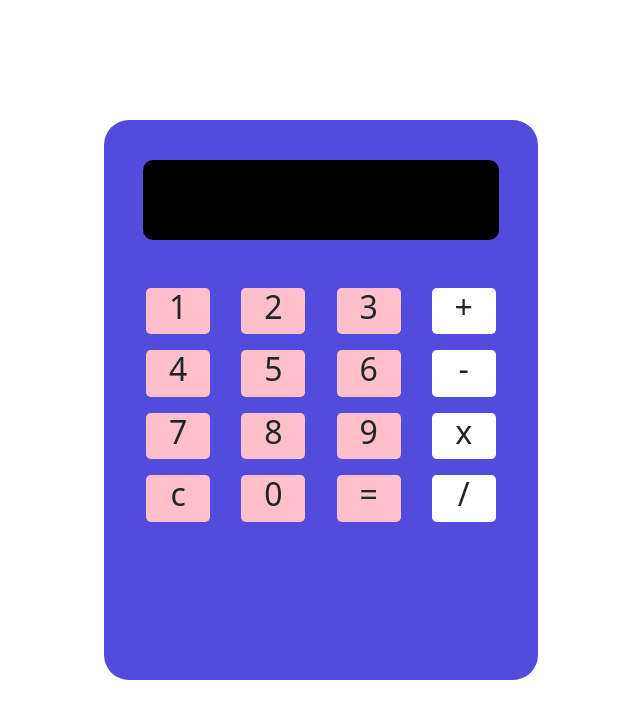
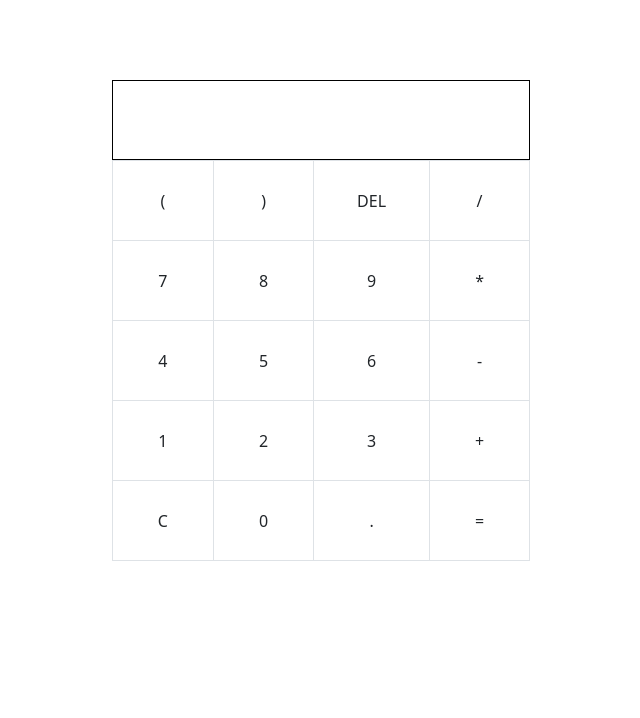
Before and after one commit to Wobins/simple-calculator, a plain HTML site: page index.html in a window 1280 px wide. Shown: the whole page, without its empty margins (319-959 px from the left). Drawn offline with nearby package versions, Linux system fonts and the light colour scheme.

Commit message:
layout built, operations included, display on screen added

```diff
--- a/app.js
+++ b/app.js
@@ -1,70 +1,26 @@
-let digits = document.querySelectorAll('.keyboard');
-let display = document.querySelector('.display');
-let deleteBtn = document.querySelector('.delete');
+let screen = document.querySelector('.screen h3')
+let buttons = document.querySelectorAll('.button')
+let equalSign = document.querySelector('.equalSign')
+let clearBtn = document.querySelector('.clearBtn')
 
-for (const digit of digits) {
-    digit.addEventListener('click', function() {
-        let value = this.textContent;
-        if (value !== 'c' && value !== '=' ) {
-            display.append(value);
-        }
+
+// const display = () => {
+
+// }
+
+buttons.forEach(button => {
+    button.addEventListener('click', () => {
+        el = button.textContent
+        screen.append(el)
     })
-    digit.addEventListener('mousedown', function () {
-        this.classList.add('focus')
-    })
-    digit.addEventListener('mouseup', function () {
-        this.classList.remove('focus')
-    })
-}
+});
 
-deleteBtn.addEventListener('mousedown', function () {
-    let value = display.textContent;
-    let arr = value.split("");
-    //console.log(arr)
-    let i = arr.length - 1;
-    let newArr = arr.slice(0, i);
-    //console.log(newArr)
-    display.textContent = "";
-    newArr.forEach(n => display.append(n));
+equalSign.addEventListener('click', () => {
+    operation = screen.textContent;
+    result = eval(operation)
+    screen.textContent = result
 })
 
-const equalSign = document.querySelector('.equalSign');
-const operators = document.querySelectorAll('.sign');
-
-equalSign.addEventListener('click', function () {
-    let value = display.textContent;
-    let arr = value.split("");
-    console.log(arr);
-
-    if (arr.includes('/')) {
-        //alert("division");
-        let i = arr.indexOf('/');
-        let term1 = parseInt(value.slice(0, i));
-        let term2 = parseInt(value.slice(i + 1));
-        display.textContent = term1 / term2;
-    }
-
-    if (arr.includes('x')) {
-        //alert("multiplication");
-        let i = arr.indexOf('x');
-        let term1 = parseInt(value.slice(0, i));
-        let term2 = parseInt(value.slice(i + 1));
-        display.textContent = term1 * term2;
-    }
-
-    if (arr.includes('+')) {
-        //alert("addition");
-        let i = arr.indexOf('+');
-        let term1 = parseInt(value.slice(0, i));
-        let term2 = parseInt(value.slice(i + 1));
-        display.textContent = term1 + term2;
-    }
-
-    if (arr.includes('-')) {
-        //alert("substraction");
-        let i = arr.indexOf('-');
-        let term1 = parseInt(value.slice(0, i));
-        let term2 = parseInt(value.slice(i + 1));
-        display.textContent = term1 - term2;
-    }
+clearBtn.addEventListener('click', () => {
+    screen.textContent = ''
 })
--- a/index.html
+++ b/index.html
@@ -5,52 +5,60 @@
     <meta http-equiv="X-UA-Compatible" content="IE=edge">
     <meta name="viewport" content="width=device-width, initial-scale=1.0">
 
-    <!--Bootstrap CSS-->
-    <link href="https://cdn.jsdelivr.net/npm/bootstrap@5.0.2/dist/css/bootstrap.min.css" rel="stylesheet" integrity="sha384-EVSTQN3/azprG1Anm3QDgpJLIm9Nao0Yz1ztcQTwFspd3yD65VohhpuuCOmLASjC" crossorigin="anonymous">
+    <!-- Bootstrap 5 CSS -->
+    <link href="https://cdn.jsdelivr.net/npm/bootstrap@5.1.3/dist/css/bootstrap.min.css" rel="stylesheet" integrity="sha384-1BmE4kWBq78iYhFldvKuhfTAU6auU8tT94WrHftjDbrCEXSU1oBoqyl2QvZ6jIW3" crossorigin="anonymous">
 
-    <!--custom CSS file-->
+    <!-- My custom styles -->
     <link rel="stylesheet" href="styles.css">
 
     <title>My Calculator</title>
 </head>
-<body>
-    <div class="row">
-        <div class="col-8 col-lg-4 offset-2 offset-lg-4 col-md-6 offset-md-3 myCalc">
-            <div class="container">
-                <div class="displayScreen d-flex align-items-center justify-content-end mb-5"><h1 class="display"></h1><span></span></div>
+<body class="container-fluid">
 
-                <div class="row">
-                    <div class="col-3 keyboard mx-auto mb-3 my-auto rounded-3"><h2>1</h2></div>
-                    <div class="col-3 keyboard mx-auto mb-3 my-auto rounded-3"><h2>2</h2></div>
-                    <div class="col-3 keyboard mx-auto mb-3 my-auto rounded-3"><h2>3</h2></div>
-                    <div class="col-3 keyboard mx-auto mb-3 my-auto  rounded-3 sign"><h2>+</h2></div>
-                </div>
-
-                <div class="row">
-                    <div class="col-3 keyboard mx-auto my-auto  mb-3 rounded-3"><h2>4</h2></div>
-                    <div class="col-3 keyboard mx-auto my-auto mb-3 rounded-3"><h2>5</h2></div>
-                    <div class="col-3 keyboard mx-auto my-auto mb-3 rounded-3"><h2>6</h2></div>
-                    <div class="col-3 keyboard mx-auto my-auto rounded-3 mb-3 sign"><h2>-</h2></div>
-                </div>
-
-                <div class="row">
-                    <div class="col-3 keyboard mx-auto mb-3 my-auto rounded-3"><h2>7</h2></div>
-                    <div class="col-3 keyboard mx-auto mb-3 my-auto rounded-3"><h2>8</h2></div>
-                    <div class="col-3 keyboard mx-auto mb-3 my-auto rounded-3"><h2>9</h2></div>
-                    <div class="col-3 keyboard mx-auto mb-3 my-auto  rounded-3 sign"><h2>x</h2></div>
-                </div>
-
-                <div class="row">
-                    <div class="col-3 keyboard mx-auto my-auto  mb-3 delete rounded-3"><h2>c</h2></div>
-                    <div class="col-3 keyboard mx-auto my-auto mb-3 rounded-3"><h2>0</h2></div>
-                    <div class="col-3 keyboard mx-auto my-auto mb-3 rounded-3 equalSign"><h2>=</h2></div>
-                    <div class="col-3 keyboard mx-auto my-auto rounded-3 mb-3 sign"><h2>/</h2></div>
-                </div>
-            </div>
+    <div id="calc" class="col-lg-4 offset-lg-4 col-md-6 offset-md-3 col-10 offset-1">
+        <div class="screen text-end px-1"><h3></h3></div>
+        <div>
+            <table class="keyboard table table-bordered">
+                <tbody>
+                    <tr>
+                        <td class="text-center button">(</td>
+                        <td class="text-center button">)</td>
+                        <td class="text-center ">DEL</td>
+                        <td class="text-center button">/</td>
+                    </tr>
+                    <tr>
+                        <td class="text-center button">7</td>
+                        <td class="text-center button">8</td>
+                        <td class="text-center button">9</td>
+                        <td class="text-center button">*</td>
+                    </tr>
+                    <tr>
+                        <td class="text-center button">4</td>
+                        <td class="text-center button">5</td>
+                        <td class="text-center button">6</td>
+                        <td class="text-center button">-</td>
+                    </tr>
+                    <tr>
+                        <td class="text-center button">1</td>
+                        <td class="text-center button">2</td>
+                        <td class="text-center button">3</td>
+                        <td class="text-center button">+</td>
+                    </tr>
+                    <tr>
+                        <td class="text-center clearBtn">C</td>
+                        <td class="text-center button">0</td>
+                        <td class="text-center button">.</td>
+                        <td class="text-center equalSign">=</td>
+                    </tr>
+                </tbody>
+            </table>
         </div>
     </div>
 
+    <!-- My custom JavaScript code -->
+    <script src="app.js"></script>
 
-    <script src="app.js"></script>
+    <!-- Bootstrap 5 JavaScript Bundle with Popper -->
+    <script src="https://cdn.jsdelivr.net/npm/bootstrap@5.1.3/dist/js/bootstrap.bundle.min.js" integrity="sha384-ka7Sk0Gln4gmtz2MlQnikT1wXgYsOg+OMhuP+IlRH9sENBO0LRn5q+8nbTov4+1p" crossorigin="anonymous"></script>
 </body>
 </html>
--- a/styles.css
+++ b/styles.css
@@ -1,71 +1,25 @@
-html,
-body {
-	width: 100vw;
-	height: 100vh;
-	box-sizing: border-box;
-	overflow-x: hidden;
-}
-
-.myCalc {
-	border: 0;
-	height: 70vh;
-	padding: 5vh 15px;
-	margin-top: 15vh;
-	background-color: rgba(40, 30, 210, .8);
-	border-radius: 25px;
-	box-sizing: border-box;
-}
-
-.displayScreen {
-	background-color: #000;
-	color: #fff;
-	border-radius: 10px;
-	border: 0;
-	min-height: 10vh;
-	height: auto;
-}
-
-.keyboard {
-	border: 0;
-	background-color: pink;
-	text-align: center;
-	width: 4em;
+body{
+	width: 100%;
+	height: 100%;
 	cursor: pointer;
 }
 
-.focus {
-	background-color: #fff;
+#calc{
+	margin-top: 10vh;
 }
 
-.sign {
-	background-color: #fff;
+.screen {
+	width: 100%;
+	height: 10vh;
+	border: 1px solid black;
 }
 
-/*.display {*/
-/*-webkit-animation: 2s linear infinite condemed_blink_effect; pour safari*/
-/*animation: 800ms linear infinite condemed_blink_effect;
-	border-right: 1px solid #fff;
-	margin-right: .25em;
-}*/
-/*@-webkit-keyframes condemed_blink_effect { pour Safari 4.0-8.0
-	0% {
-		visibility: hidden;
-	}
-	50% {
-		visibility: hidden;
-	}
-	100% {
-		visibility: visible;
-	}
-}*/
-/*@keyframes condemed_blink_effect {
-	0% {
-		visibility: hidden;
-	}
-	50% {
-		visibility: hidden;
-	}
-	100% {
-		visibility: visible;
-	}
-}*/
+
+tr{
+	height: 10vh;
+}
+
+td {
+	width: 25vw;
+	vertical-align: middle;
+}
```
